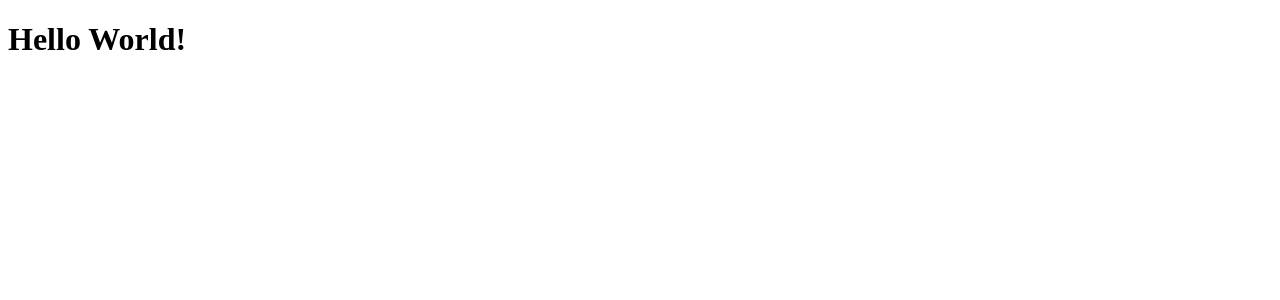
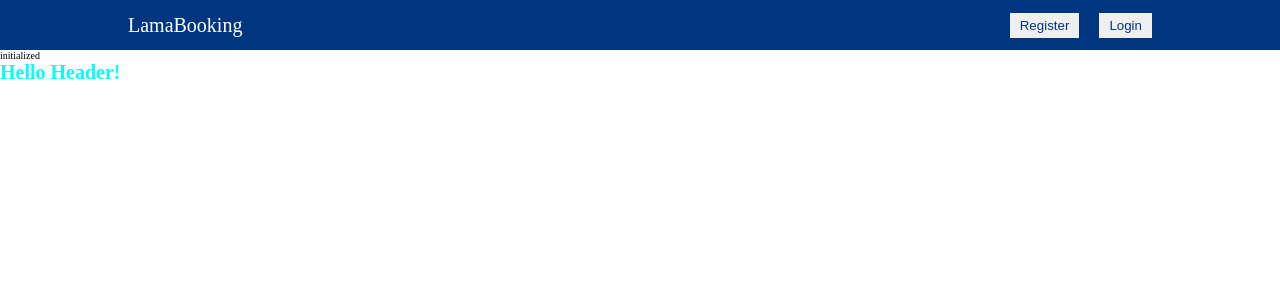
Before and after one commit to Eduardo-BarrosoS/booking-frontend, a React (Vite) app: page / in a window 1280 px wide. Shown: the top 300 px of the page. Built offline with nearby package versions, Linux system fonts and the light colour scheme.

Commit message:
Home layout initialized

```diff
--- a/package.json
+++ b/package.json
@@ -10,7 +10,8 @@
   },
   "dependencies": {
     "react": "^18.2.0",
-    "react-dom": "^18.2.0"
+    "react-dom": "^18.2.0",
+    "react-router-dom": "^6.4.2"
   },
   "devDependencies": {
     "@types/react": "^18.0.17",
--- a/src/App.tsx
+++ b/src/App.tsx
@@ -1,7 +1,15 @@
 import { useState } from 'react'
+import { BrowserRouter } from 'react-router-dom'
+import { AppRoutes } from './Routes'
+import "./globalStyles.css"
 
 export function App() {
   const [count, setCount] = useState(0)
 
-  return ( <h1> Hello World!</h1> )
+  return (
+  <BrowserRouter>
+
+    <AppRoutes />
+
+  </BrowserRouter> )
 }
--- /dev/null
+++ b/src/Routes.tsx
@@ -0,0 +1,17 @@
+import {
+    Routes,
+    Route,
+  } from "react-router-dom";
+import { Home } from "./pages/Home/Index";
+import { Hotel } from "./pages/Hotel";
+import { List } from "./pages/List";
+
+export function AppRoutes() {
+    return (
+        <Routes>
+            <Route path="/" element={ <Home />}/>
+            <Route path="/hotels" element={ <List />}/>
+            <Route path="/hotels/:id" element={ <Hotel />}/>
+        </Routes>
+    )
+}
--- /dev/null
+++ b/src/components/Header/Index.tsx
@@ -0,0 +1,8 @@
+
+import "./styles.css"
+
+export function Header() {
+    return (
+        <h1>Hello Header!</h1>
+    )
+}
--- /dev/null
+++ b/src/components/Header/styles.css
@@ -0,0 +1,3 @@
+h1 {
+    color: aqua;
+}
--- /dev/null
+++ b/src/components/Navbar/Index.tsx
@@ -0,0 +1,17 @@
+import "./styles.css"
+
+export function Navbar() {
+    return (
+        <div className="navbar">
+            <div className="navContainer">
+                <span className="logo">LamaBooking</span>
+                <div className="navItems">
+                    <button className="navButton">Register</button>
+                    <button className="navButton">Login</button>
+                </div>
+            </div>
+
+
+        </div>
+    )
+}
--- /dev/null
+++ b/src/components/Navbar/styles.css
@@ -0,0 +1,27 @@
+.navbar {
+    height: 50px;
+    background: #003580;
+    display: flex;
+    justify-content: center;
+}
+
+.navContainer {
+    width: 100%;
+    max-width: 1024px;
+    color: #FFF;
+    display: flex;
+    align-items: center;
+    justify-content: space-between;
+}
+
+.logo {
+    font-weight: 500;
+    font-size: 2rem;
+}
+
+.navButton {
+    margin-left: 2rem;
+    border: none;
+    padding: .5rem 1rem;
+    color: #003580;
+}
--- /dev/null
+++ b/src/globalStyles.css
@@ -0,0 +1,10 @@
+* {
+    box-sizing: border-box;
+    margin: 0;
+    padding: 0;
+
+}
+
+:root {
+    font-size: 62.5%;
+}
--- /dev/null
+++ b/src/pages/Home/Index.tsx
@@ -0,0 +1,13 @@
+import { Header } from "../../components/Header/Index"
+import { Navbar } from "../../components/Navbar/Index"
+import "./styles.css"
+
+export function Home() {
+    return (
+        <>
+            <Navbar />
+            initialized
+            <Header />
+        </>
+    )
+}
--- /dev/null
+++ b/src/pages/Home/styles.css
@@ -0,0 +1,3 @@
+h1 {
+    color: aqua;
+}
--- /dev/null
+++ b/src/pages/Hotel/index.tsx
@@ -0,0 +1,7 @@
+export function Hotel() {
+    return (
+        <div>
+            <h1>Hotel</h1>
+        </div>
+    )
+}
--- /dev/null
+++ b/src/pages/List/index.tsx
@@ -0,0 +1,7 @@
+export function List() {
+    return (
+        <div>
+            <h1>List</h1>
+        </div>
+    )
+}
```
Also changed, not shown: 1 other file (tests, documents, lock files or other folders).
